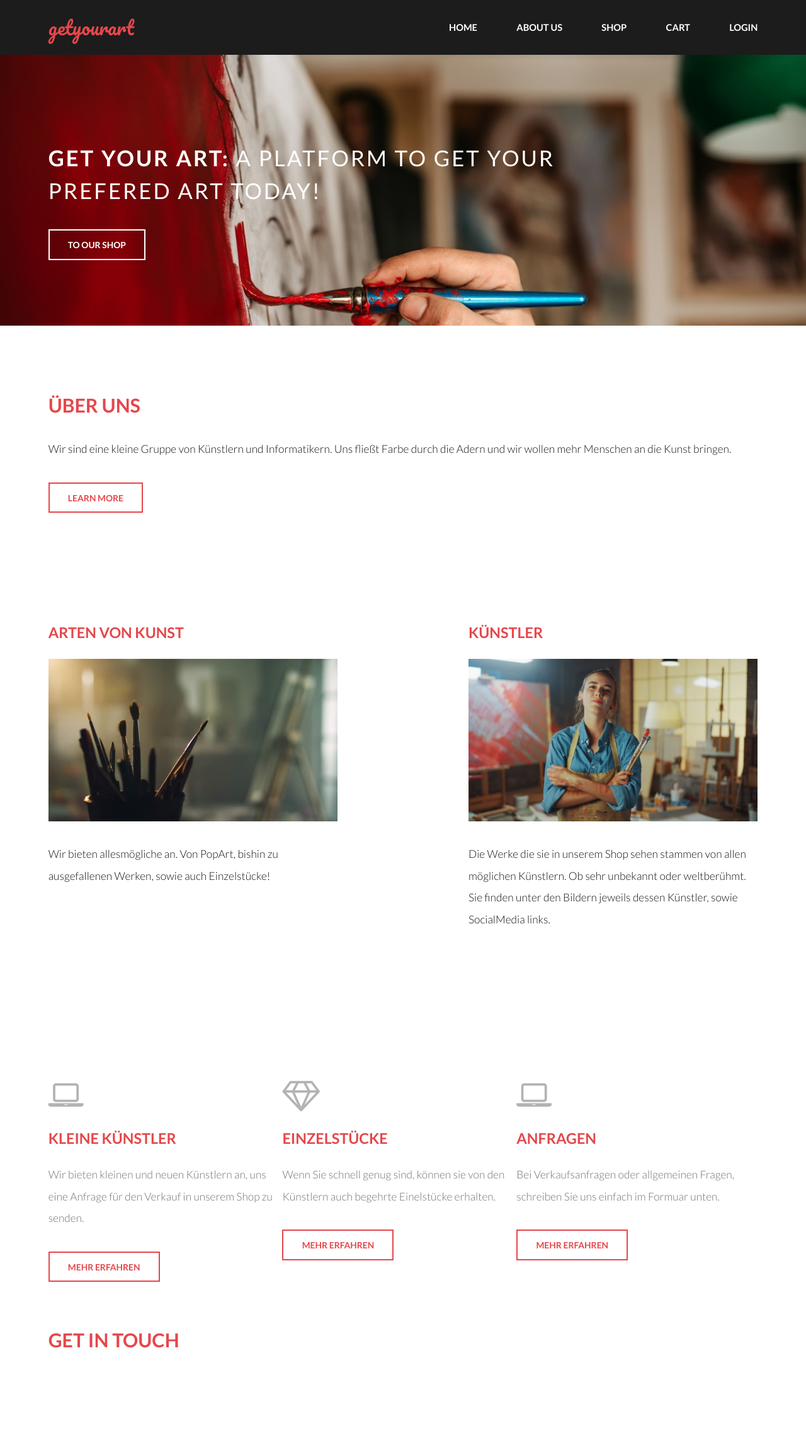
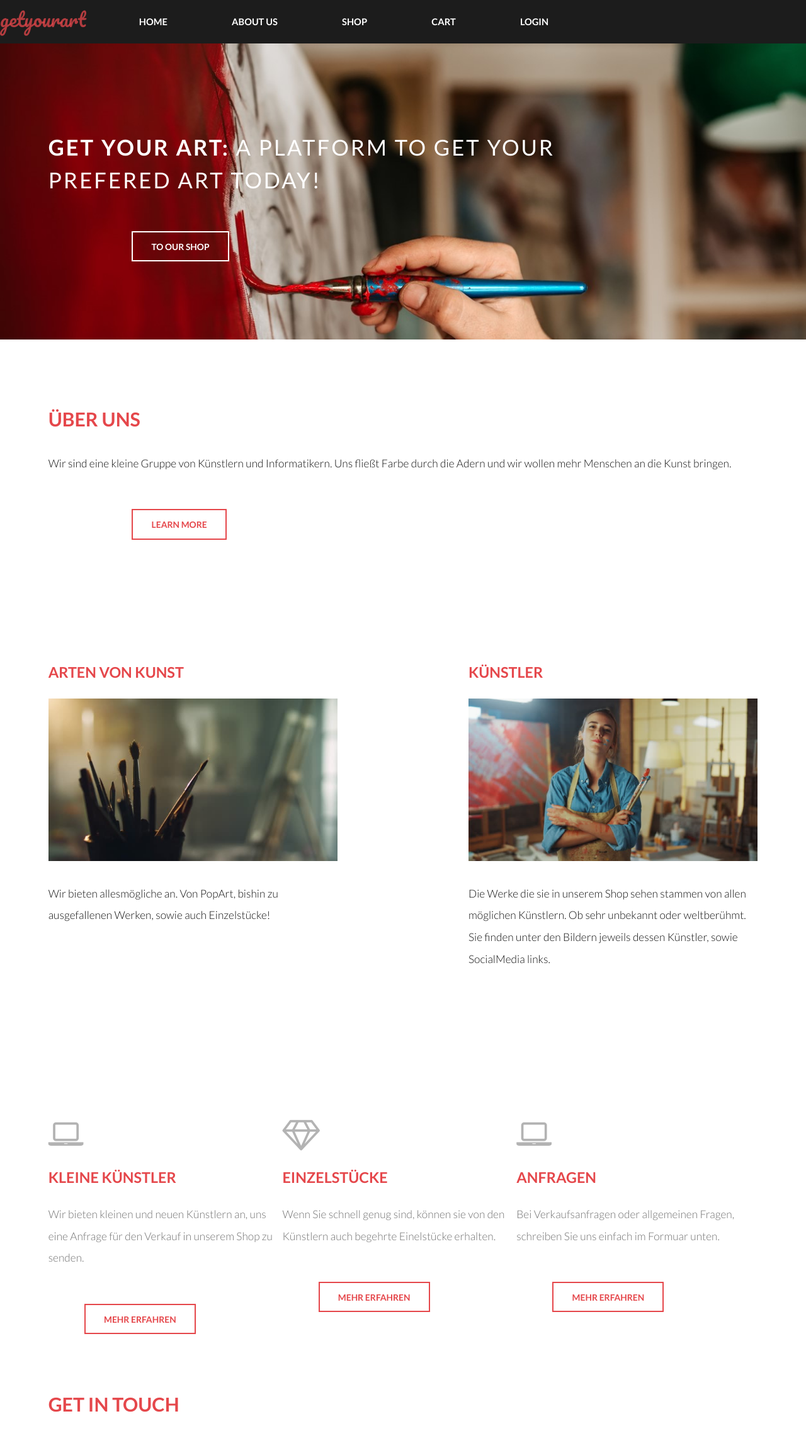
Before and after one commit to TheBenitoo/GetYourArt, a PHP site: page /pages/index.php in a window 1280 px wide. Shown: the whole page at 63% size. Before the commit the page ends 2140 px from the top, so only its background shows below. Run offline with PHP 8.4, Linux system fonts and the light colour scheme; some libraries are stand-ins or nearby versions.

Commit message:
changed navbar

```diff
--- a/Shop/assets/CSS/style.css
+++ b/Shop/assets/CSS/style.css
@@ -483,42 +483,11 @@
 
 /* Header */
 
-	body {
-		position: relative;
-		padding-top: 5em;
-	}
 
-	#header {
-		background: #1c1c1c;
-		color: #d5d5d5;
-		cursor: default;
-		height: 5em;
-		left: 0;
-		line-height: 5em;
-		position: fixed;
-		text-align: right;
-		top: 0;
-		width: 100%;
-		z-index: 10001;
-	}
+/* Menu */
 
-		#header .inner {
-			max-width: 65em;
-			width: calc(100% - 6em);
-			margin: 0 auto;
-			position: relative;
-		}
 
-			@media screen and (max-width: 480px) {
-
-				#header .inner {
-					max-width: 90%;
-					width: 90%;
-				}
-
-			}
-
-		#header .logo {
+.logo {
 	font-family: 'Pacifico', cursive;
 	display: inline-block;
 	height: inherit;
@@ -535,11 +504,28 @@
 	padding: 0;
 }
 
-			#header .logo:hover {
+.logo:hover {
 	color: rgba(229, 71, 75, 0.75);
 }
 
-		#header a {
+nav {
+	width:100%;
+	background: #1c1c1c;
+}
+
+ul {
+	width: 80%;
+	margin: 0 auto;
+	padding: 0;
+
+}
+
+ul li {
+	list-style: none;
+	display: inline-block;
+	padding: 20px;
+}
+li a {
 	transition: color 0.2s ease-in-out;
 	display: inline-block;
 	padding: 0 2em;
@@ -550,33 +536,44 @@
 	font-size: .85em;
 }
 
-			#header a:hover {
-				color: rgba(255, 255, 255, 0.75);
-			}
-
-			#header a:last-child {
-				padding-right: 0em;
-			}
-
-			@media screen and (max-width: 736px) {
-
-				#header a {
-					padding: 0 0.5em;
-				}
+ul li:hover {
 
 }
 
-	@media screen and (max-width: 480px) {
-
-		#header {
-			min-width: 320px;
+ul li a:hover {
+	text-decoration: none;
+	color: rgba(236, 42, 42, 0.87);
 }
 
+.toggle {
+	width: 100%;
+	padding: 10px 20px;
+	background: rgb(17, 16, 16);
+	text-align: right;
+	box-sizing: border-box;
+	color: white;
+	font-size: 30px;
+	display: none;
 }
 
-/* Menu */
+@media (max-width:900px) {
+	.toggle
+	{
+		display: block;
+	}
+	ul {
+		width: 100%;
+		display: none;
+	}
 
-
+	ul li {
+		display: block;
+		text-align: center;
+	}
+	.active{
+		display: block;
+	}
+}
 
 
 /* Banner */
--- a/Shop/includes/header.php
+++ b/Shop/includes/header.php
@@ -10,23 +10,33 @@
 
 </header>
 
-<body>
-<header id="header">
-				<div class="inner">
-					<a href="../pages/index.php" class="logo">getyourart</a>
-					<nav id="nav">
-						<a href="../pages/index.php">Home</a>
-						<a href="../pages/aboutUs.php">About Us</a>
-						<a href="../pages/shop.php">Shop</a>
-						<a href="../pages/cart.php">Cart</a>
-						<?php if(isset($_SESSION['userid'])) : ?>
+<body style="">
+	<nav>
+		<div class="toggle">
+			<i class="fa fa-bars" aria-hidden="true"></i>
+		</div>
+		<ul>
+			<li><a href="../pages/index.php" class="logo">getyourart</a></li>
+			<li><a href="../pages/index.php">Home</a></li>
+			<li><a href="../pages/aboutUs.php">About Us</a></li>
+			<li><a href="../pages/shop.php">Shop</a></li>
+			<li><a href="../pages/cart.php">Cart</a></li>
+			<li><?php if(isset($_SESSION['userid'])) : ?>
                             <a href="../pages/logout.php">Logout</a>
                         <?php else : ?>
                             <a href="../pages/login.php">Login</a>
                         <?php endif; ?>
-					</nav>
-				</div>
-			</header>
+			</li>
+		</ul>
+	</nav>
+
+	<script type="text/javascript">
+  		let toggle = document.querySelector('.toggle')
+  		toggle.addEventListener('click', (e) => {
+    	document.querySelector('ul').classList.toggle('active');
+  })
+</script>
+
 
 
 </body>
```
Lines whose indentation alone changed are shown as unchanged.
